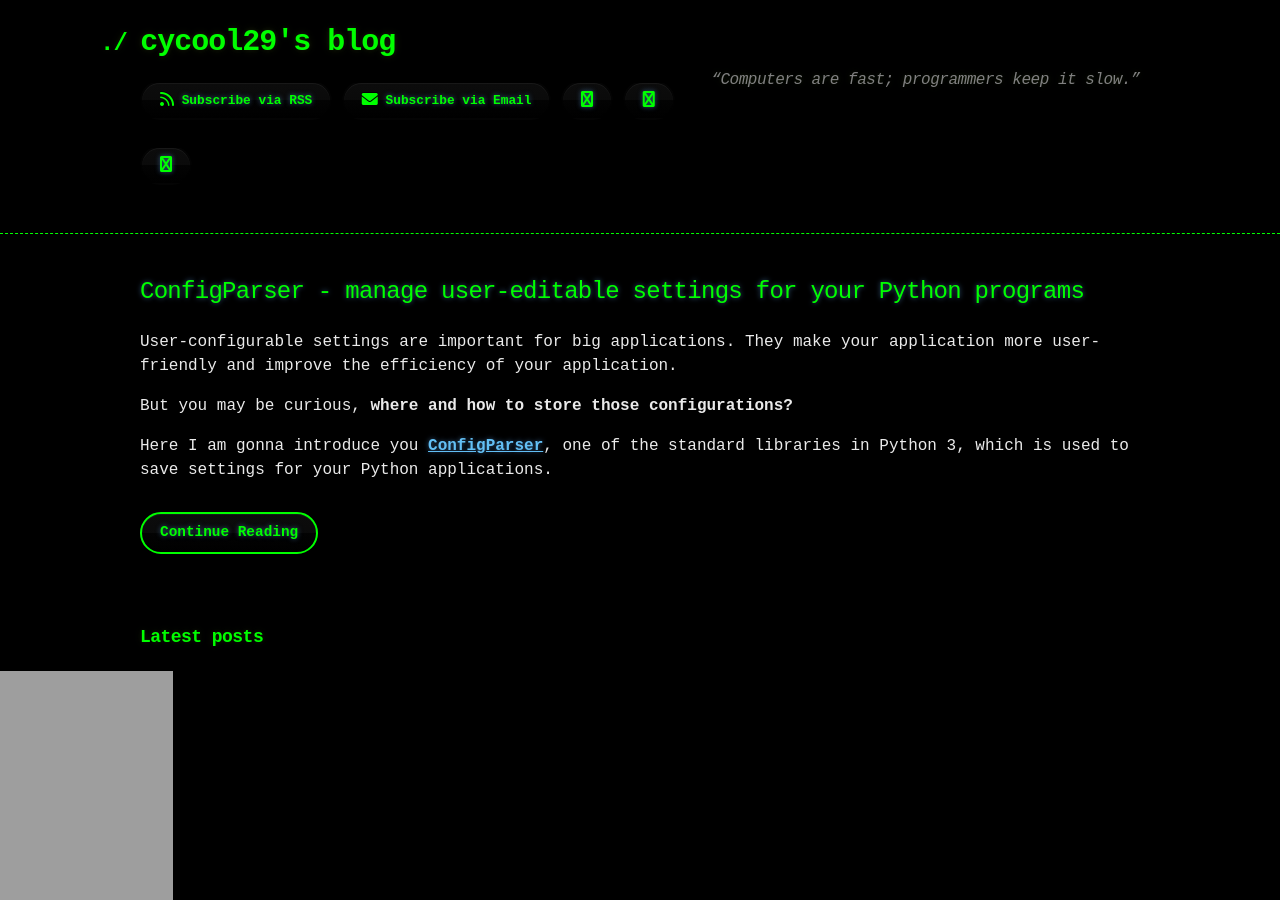
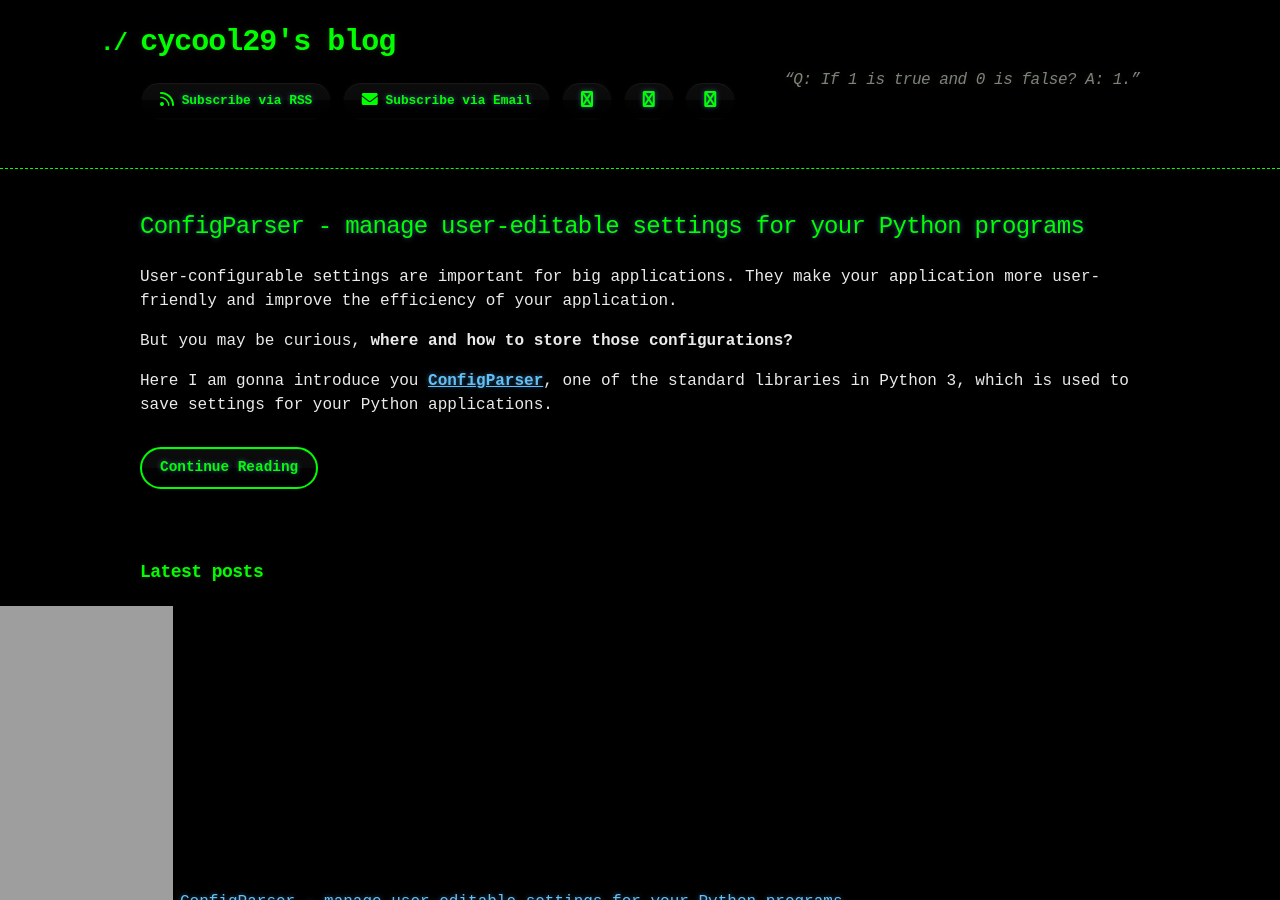
Before and after one commit to cycool29/cycool29.github.io, a Jekyll site: the page built from index.md, in a window 1280 px wide and 900 px high. Built offline with Jekyll 4.4.1, drawn with Linux system fonts in a browser that asks for light colours; a style sheet for code colours, icons or effects is not loaded.

Commit message:
Update quotes

```diff
--- a/_config.yml
+++ b/_config.yml
@@ -1,5 +1,5 @@
 title: cycool29's blog
-description: "“Computers are fast; programmers keep it slow.” "
+description: "“Q: If 1 is true and 0 is false? A: 1.” "
 bio: A high school student. Intermediate in Python, Git, Bash. Learning JavaScript. He/Him. "
 author: cycool29
 url: https://cycool29.github.io
```
